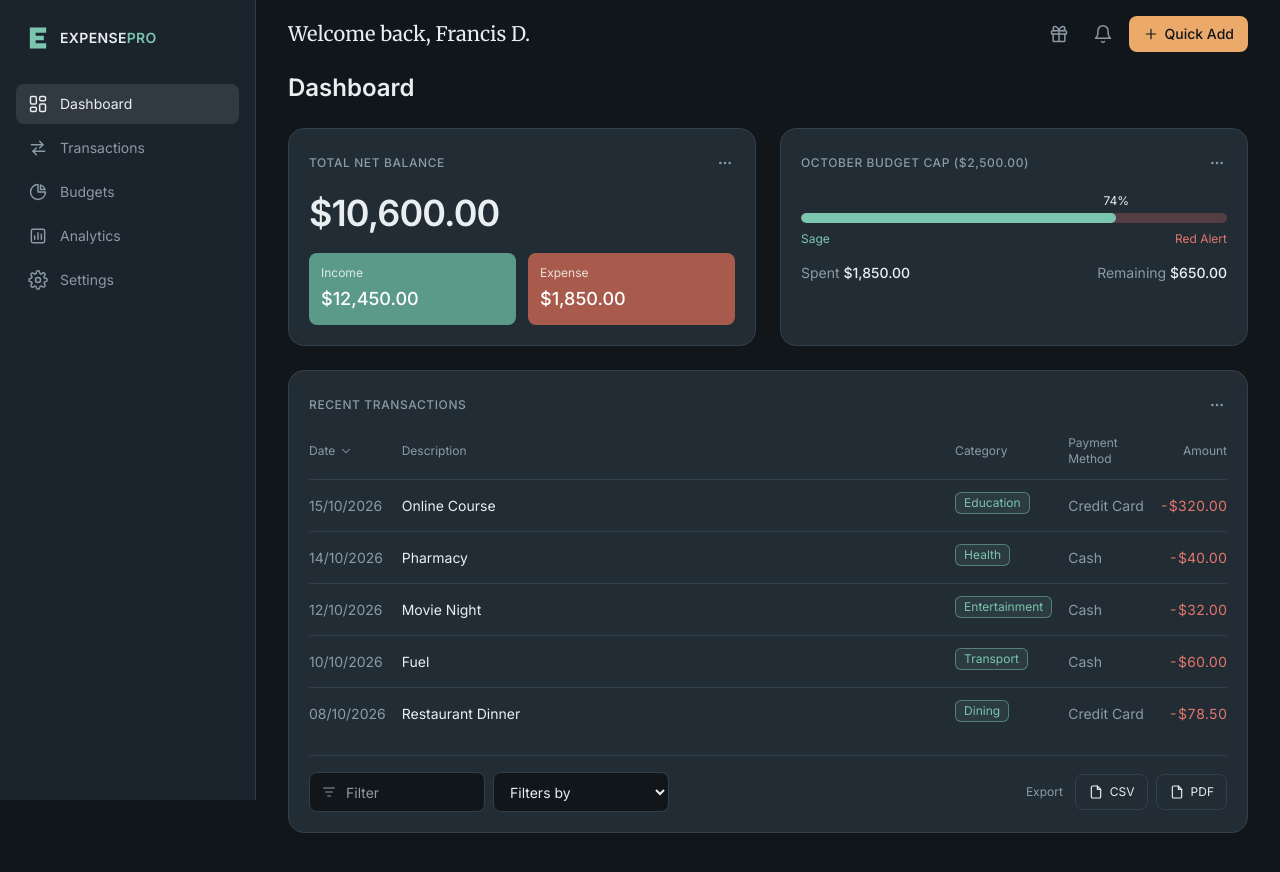
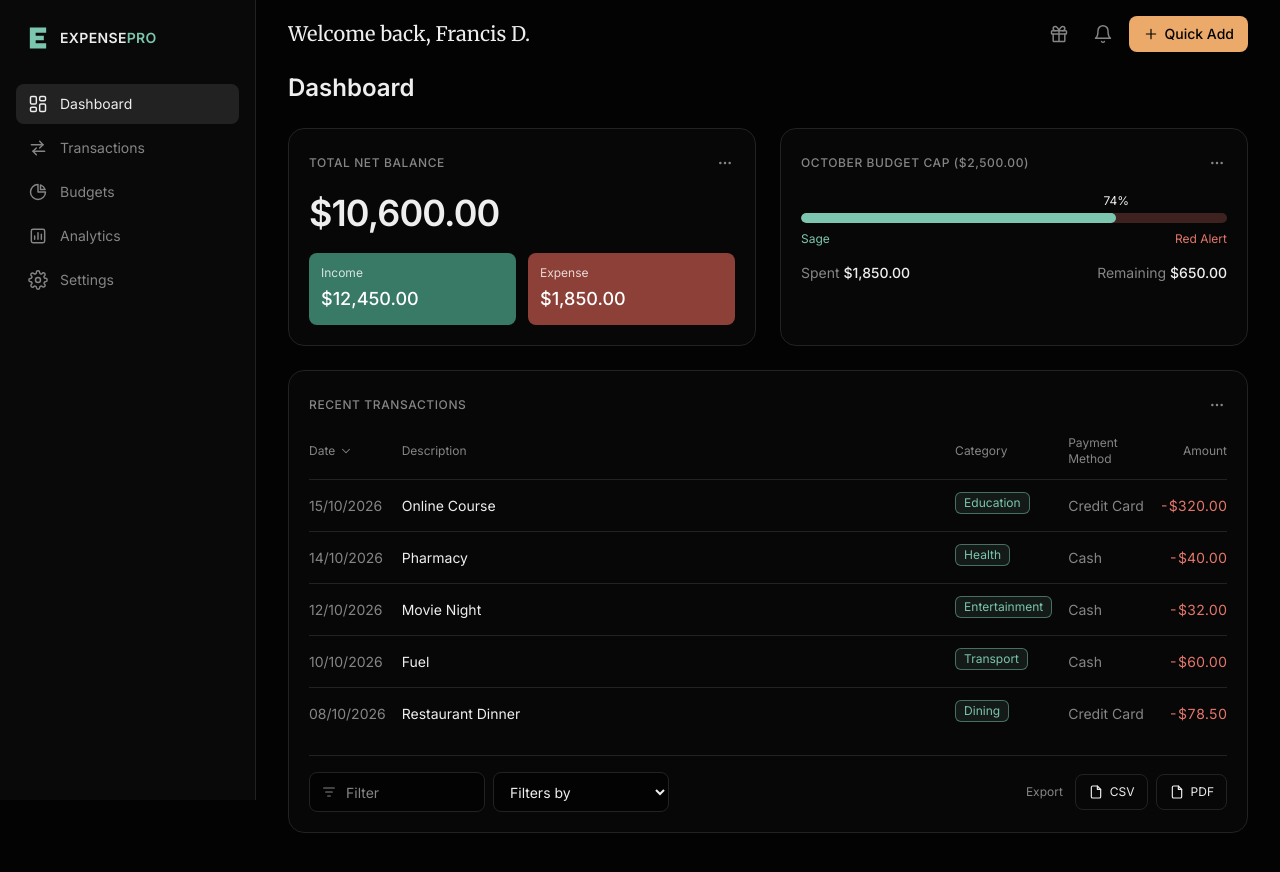
Before and after one commit to JhonFrancisDelaCruz/Expense-Tracker, a React (Vite) app: page / in a window 1280 px wide. Built offline with nearby package versions, Linux system fonts and the light colour scheme.

Commit message:
Change the color coding

```diff
--- a/src/index.css
+++ b/src/index.css
@@ -9,20 +9,20 @@
   --font-sans: "Inter", system-ui, sans-serif;
   --font-serif: "Merriweather", Georgia, serif;
 
-  --color-page: #11161b; /* page background */
-  --color-sidebar: #1b242c; /* sidebar + mobile nav */
-  --color-card: #222c35; /* cards */
-  --color-card-2: #2a353f; /* raised surfaces */
-  --color-line: #33404b; /* borders / dividers */
-  --color-ink: #e9eef1; /* main text */
-  --color-muted: #8c9aa6; /* secondary text */
+  --color-page: #030303; /* page background */
+  --color-sidebar: #090909; /* sidebar + mobile nav */
+  --color-card: #070707; /* cards */
+  --color-card-2: #111111; /* raised surfaces */
+  --color-line: #222222; /* borders / dividers */
+  --color-ink: #EEEEEE; /* main text */
+  --color-muted: #858585; /* secondary text */
 
-  --color-sage: #7cc5ae; /* positive / income text */
-  --color-income: #5b9a89; /* income tile */
-  --color-expense: #a85b4c; /* expense tile */
-  --color-danger: #e3766b; /* negative amounts, red alert */
-  --color-gold: #c9a95a; /* income category badge */
-  --color-accent: #eba96a; /* Quick Add button */
+  --color-sage: #7CC5AE; /* positive / income text */
+  --color-income: #397A67; /* income tile */
+  --color-expense: #8C4037; /* expense tile */
+  --color-danger: #E3766B; /* negative amounts, red alert */
+  --color-gold: #B99A50; /* income category badge */
+  --color-accent: #EBA96A; /* Quick Add button */
 }
 
 html {
@@ -41,7 +41,7 @@ body {
 @media print {
   * {
     background: transparent !important;
-    color: #000 !important;
+    color: #000000 !important;
     border-color: #ccc !important;
   }
 }
```
